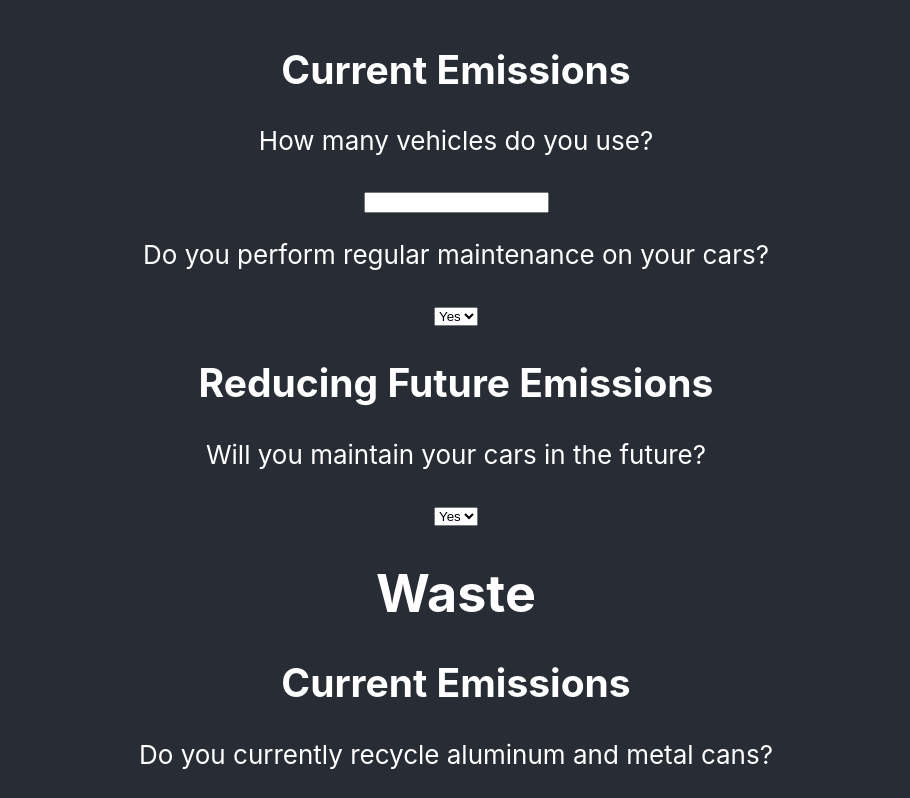
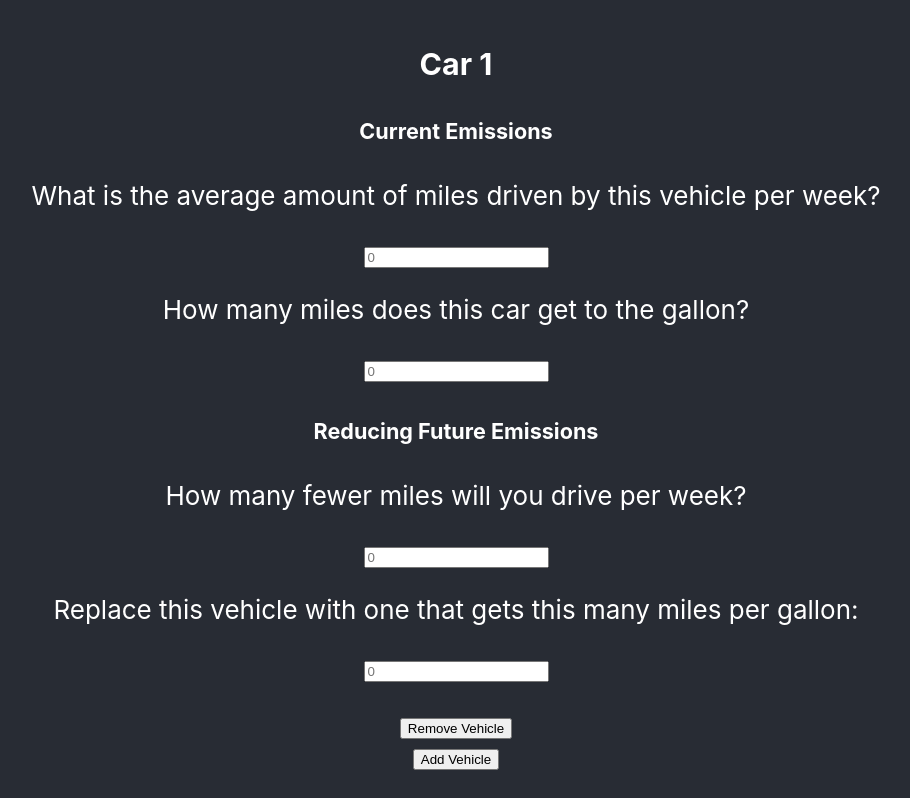
Before and after one commit to laolmstead/CarbonFootprint2021, a React (Create React App) app in the folder frontend/: page / in a window 1280 px wide. Shown: the part 1842-2640 px from the top of the page, without its empty margins (184-1094 px from the left). Built offline with nearby package versions, Linux system fonts and the light colour scheme.

Commit message:
Update App.js
Fixed the UI generation.

```diff
--- a/frontend/src/App.js
+++ b/frontend/src/App.js
@@ -1,40 +1,65 @@
+import React, { useEffect } from 'react';
 import './App.css';
 
-function App() {
-  function generate(val) {
-    for (let i=0; i<val; i++) {
-      let header = document.createElement("h2");
-      header.value = `Vehicle {$i}`;
-      let words1 = document.createElement("p");
-      words1.value = "What is the average amount of miles driven by this vehicle per week?";
-      let input = document.createElement("input");
-      input.type = "number";
-      let words2 = document.createElement("p");
-      words2.value = "How many miles does this car get to the gallon?";
-      let input2 = document.createElement("input");
-      input2.type = "number";
-      let container = document.getElementById("parentDiv")
-      container.appendChild(input);
-  }}
-  function generate2(val) {
-    for (let i=0; i<val; i++) {
-      let header = document.createElement("h2");
-      header.value = `Vehicle {$i}`;
-      let words1 = document.createElement("p");
-      words1.value = "How many miles less will you drive this vehicle per week?";
-      let input = document.createElement("input");
-      input.type = "number";
-      let words2 = document.createElement("p");
-      words2.value = "Replace this vehicle with one that gets this many miles per gallon:";
-      let input2 = document.createElement("input");
-      input2.type = "number";
-      let container = document.getElementById("parentDiv")
-      container.appendChild(input);
-  }}
+class App extends React.Component {
+  constructor(props) {
+    super(props);
+    this.state = {
+      mpg1: [{Miles_Driven: "", Miles_Per_Gallon: "", Will_Drive: "", Will_MPG: ""}]
+    };
+  }
+
+  // The function for the button that adds more cars to the form
+  addClick(){
+    this.setState(prevState => ({
+      mpg1: [...prevState.mpg1, { Miles_Driven: "", Miles_Per_Gallon: "", Will_Drive: "", Will_MPG: ""}]
+    }))
+  }
+
+  // The function that creates the HTML for the Vehicles section
+  createUI(){
+    return this.state.mpg1.map((el, i) => (
+      <div key={i+1}>
+        <h3>Car {i+1}</h3>
+        <h5>Current Emissions</h5>
+        <p>What is the average amount of miles driven by this vehicle per week?</p>
+        <input placeholder="0" name="Miles_Driven" value={el.Miles_Driven||''} onChange={this.handleChange.bind(this, i)} />
+        <p>How many miles does this car get to the gallon?</p>
+        <input placeholder="0" name="Miles_Per_Gallon" value={el.Miles_Per_Gallon||''} onChange={this.handleChange.bind(this, i)} />
+        <h5>Reducing Future Emissions</h5>
+        <p>How many fewer miles will you drive per week?</p>
+        <input placeholder="0" name="Will_Drive" value={el.Will_Drive||''} onChange={this.handleChange.bind(this, i)} />
+        <p>Replace this vehicle with one that gets this many miles per gallon:</p>
+        <input placeholder="0" name="Will_MPG" value={el.Will_MPG||''} onChange={this.handleChange.bind(this, i)} />
+        <p></p>
+        <input type='button' value='Remove Vehicle' onClick={this.removeClick.bind(this, i)}/>
+      </div>
+    ))
+  }
+
+  // Code for the "Remove" button in Vehicles
+  removeClick(i){
+    let mpg1 = [...this.state.mpg1];
+    mpg1.splice(i, 1);
+    this.setState({ mpg1 })
+  }
+
+  // Handler for... actually I'm not sure what this is for
+  handleChange(i, e) {
+    const { name, value } = e.target;
+    let mpg1 = [...this.state.mpg1];
+    mpg1[i] = {...mpg1[i], [name]: value};
+    this.setState({ mpg1 })
+  }
+
+  // The remainder of the HTML
+  render() {
   return (
     <div className="App">
       <header className="App-header">
+
         <h1>Gas Usage</h1>
+
         <h2>Current Emissions</h2>
         <form action="">
         <p>Household's Primary Heating Source:</p>
@@ -46,6 +71,7 @@ function App() {
         </select>
         <p>How much does your usage cost per month?</p>
         $<input type="number" id="Fuel_Use" name="Fuel_Use" min="0" default="0"/>
+
         <h2>Reducing Future Emissions</h2>
         <p>By how many degrees will you turn up your AC in the summertime?</p>
         <input type="number" id="Up_Thermo_Summer" name="Up_Thermo_Summer" default="0"/>°F
@@ -83,29 +109,28 @@ function App() {
           <option value="True">Yes</option>
           <option value="False">No</option>
         </select>
+
         <h1>Vehicles</h1>
-        <h2>Current Emissions</h2>
-        <p>How many vehicles do you use?</p>
-        <input type="number" id="Num_Vehicles" min="0" default="0"/>
+
+        {this.createUI()}
+        <input type='button' value='Add Vehicle' onClick={this.addClick.bind(this)}/>
+        <h3>Maintenance</h3>
         <p>Do you perform regular maintenance on your cars?</p>
         <select name="Vehicle_Maintenance" id="Vehicle_Maintenance">
           <option value="True">Yes</option>
           <option value="False">No</option>
         </select>
         <div id="parentDiv"></div>
-        <script>
-          generate(document.getElementById("Num_Vehicles").value);
-        </script>
+
         <h2>Reducing Future Emissions</h2>
         <p>Will you maintain your cars in the future?</p>
         <select name="Will_Maintain" id="Will_Maintain">
           <option value="True">Yes</option>
           <option value="False">No</option>
         </select>
-        <script>
-          generate2(document.getElementById("Num_Vehicles").value);
-        </script>
+
         <h1>Waste</h1>
+
         <h2>Current Emissions</h2>
         <p>Do you currently recycle aluminum and metal cans?</p>
         <select name="Recycle_Aluminum_Cans" id="Recycle_Aluminum_Cans">
@@ -132,6 +157,7 @@ function App() {
           <option value="True">Yes</option>
           <option value="False">No</option>
         </select>
+
         <h2>Reducing Future Emissions</h2>
         <p>Will you recycle aluminum and metal cans?</p>
         <select name="Will_Recycle_Aluminum_Cans" id="Will_Recycle_Aluminum_Cans">
@@ -168,6 +194,6 @@ function App() {
       </header>
     </div>
   );
-}
+}}
 
 export default App;
```
